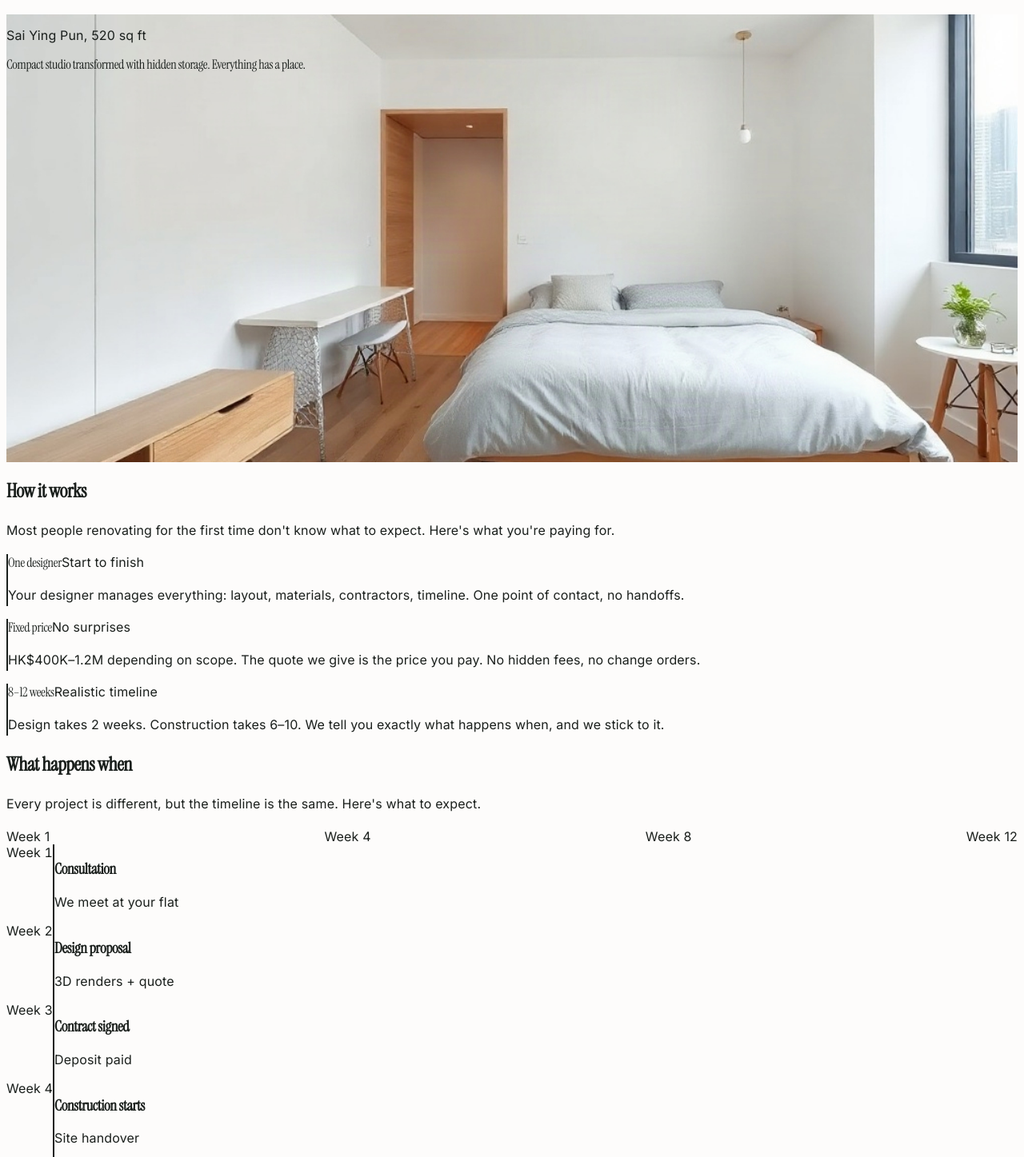
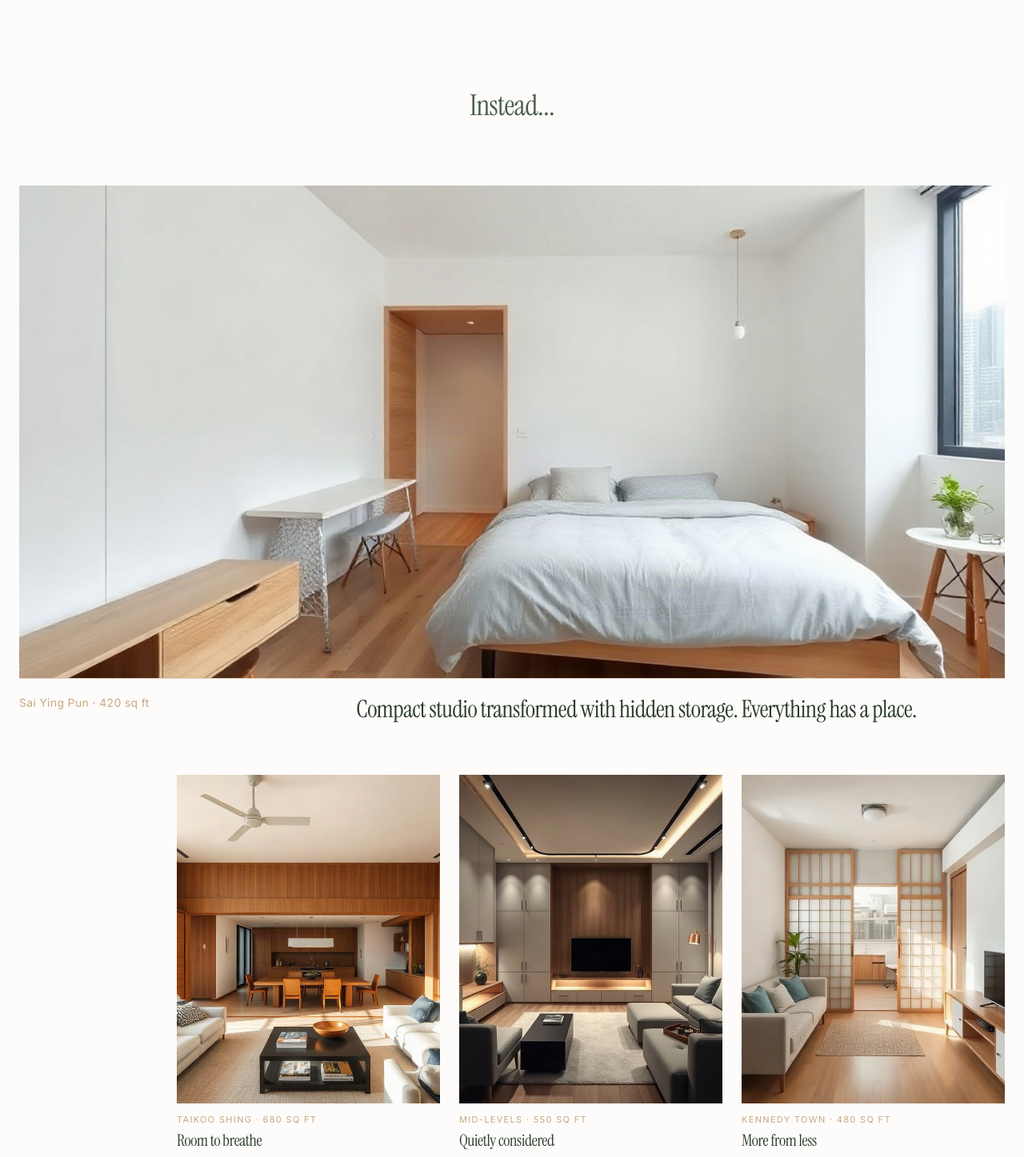
Before and after one commit to antony819/mori-living-landing, a Next.js app: page / in a window 1280 px wide. Shown: the part 843-2290 px from the top of the page at 80% size. Built offline with nearby package versions, Linux system fonts and the light colour scheme.

Commit message:
fix: Restore Tailwind styles and use full project gallery

```diff
--- a/app/globals.css
+++ b/app/globals.css
@@ -1,36 +1,63 @@
 @import url('https://fonts.googleapis.com/css2?family=Instrument+Serif:ital@0;1&family=Inter:wght@300;400;500;600&display=swap');
+@import "tailwindcss";
 
-@tailwind base;
-@tailwind components;
-@tailwind utilities;
+@theme {
+  --color-warm-paper: #fdfcfb;
+  --color-forest: #2b3a2e;
+  --color-aged-brass: #c8a882;
+  --color-pale-stone: #e8e4dc;
+  --color-moss: #4a5d4f;
+  --color-ink: #1a1f1c;
+  --font-display: "Instrument Serif", Georgia, serif;
+}
 
 :root {
-  --warm-paper: #FDFCFB;
-  --forest: #2B3A2E;
-  --aged-brass: #C8A882;
-  --pale-stone: #E8E4DC;
-  --moss: #4A5D4F;
-  --ink: #1A1F1C;
+  --warm-paper: #fdfcfb;
+  --forest: #2b3a2e;
+  --aged-brass: #c8a882;
+  --pale-stone: #e8e4dc;
+  --moss: #4a5d4f;
+  --ink: #1a1f1c;
+}
+
+html {
+  scroll-behavior: smooth;
 }
 
 body {
+  min-width: 320px;
+  margin: 0;
   color: var(--ink);
   background: var(--warm-paper);
-  font-family: 'Inter', -apple-system, system-ui, sans-serif;
+  font-family: "Inter", Arial, sans-serif;
   letter-spacing: 0.01em;
 }
 
 .font-display {
-  font-family: 'Instrument Serif', Georgia, serif;
+  font-family: "Instrument Serif", Georgia, serif;
   letter-spacing: -0.02em;
 }
 
-@layer utilities {
-  .text-balance {
-    text-wrap: balance;
-  }
+.text-balance {
+  text-wrap: balance;
+}
 
-  .breathing {
-    line-height: 1.75;
+.breathing {
+  line-height: 1.75;
+}
+
+:focus-visible {
+  outline: 2px solid var(--aged-brass);
+  outline-offset: 4px;
+}
+
+@media (prefers-reduced-motion: reduce) {
+  *,
+  *::before,
+  *::after {
+    scroll-behavior: auto !important;
+    transition-duration: 0.01ms !important;
+    animation-duration: 0.01ms !important;
+    animation-iteration-count: 1 !important;
   }
 }
--- a/components/Instead.tsx
+++ b/components/Instead.tsx
@@ -3,10 +3,30 @@
 import { motion } from "framer-motion";
 import Image from "next/image";
 
+const projects = [
+  {
+    image: "/images/project-2.jpg",
+    alt: "Open-plan Japanese-inspired living room in Taikoo Shing",
+    eyebrow: "Taikoo Shing · 680 sq ft",
+    title: "Room to breathe",
+  },
+  {
+    image: "/images/project-3.jpg",
+    alt: "Minimalist custom joinery in a Mid-Levels apartment",
+    eyebrow: "Mid-Levels · 550 sq ft",
+    title: "Quietly considered",
+  },
+  {
+    image: "/images/project-4.jpg",
+    alt: "Space-efficient apartment with Japanese room dividers in Kennedy Town",
+    eyebrow: "Kennedy Town · 480 sq ft",
+    title: "More from less",
+  },
+];
+
 export default function Instead() {
   return (
     <section className="relative">
-      {/* Section divider - minimal */}
       <div className="py-20 px-6 text-center">
         <motion.p
           initial={{ opacity: 0 }}
@@ -18,39 +38,59 @@ export default function Instead() {
         </motion.p>
       </div>
 
-      {/* Real project as window - full bleed */}
-      <motion.div
-        initial={{ opacity: 0 }}
-        whileInView={{ opacity: 1 }}
+      <div className="max-w-7xl mx-auto px-6 pb-32">
+        <motion.figure
+          initial={{ opacity: 0, y: 24 }}
+          whileInView={{ opacity: 1, y: 0 }}
           viewport={{ once: true }}
-        transition={{ duration: 1 }}
-        className="relative h-[70vh]"
+          transition={{ duration: 0.8 }}
+          className="relative"
         >
-        {/* Real project photo */}
+          <div className="relative aspect-[16/9] md:aspect-[2/1] overflow-hidden">
             <Image
               src="/images/project-1.jpg"
               alt="Sai Ying Pun studio apartment with Japanese-inspired design"
               fill
               className="object-cover"
               priority
+              sizes="(max-width: 768px) 100vw, 1200px"
             />
+          </div>
+          <figcaption className="grid md:grid-cols-[1fr_2fr] gap-4 pt-5 border-t border-aged-brass/50">
+            <p className="text-sm text-aged-brass tracking-wide">Sai Ying Pun · 420 sq ft</p>
+            <p className="font-display text-2xl md:text-3xl text-forest">
+              Compact studio transformed with hidden storage. Everything has a place.
+            </p>
+          </figcaption>
+        </motion.figure>
 
-        {/* Caption - specific, not generic */}
-        <div className="absolute bottom-0 left-0 right-0 bg-gradient-to-t from-forest/90 to-transparent p-8 md:p-12">
-          <motion.div
-            initial={{ opacity: 0, y: 20 }}
+        <div className="grid grid-cols-2 md:grid-cols-3 gap-3 md:gap-6 mt-16 md:ml-[16%]">
+          {projects.map((project, index) => (
+            <motion.figure
+              key={project.image}
+              initial={{ opacity: 0, y: 24 }}
               whileInView={{ opacity: 1, y: 0 }}
               viewport={{ once: true }}
-            transition={{ delay: 0.3 }}
-            className="max-w-6xl mx-auto"
+              transition={{ delay: index * 0.12, duration: 0.7 }}
+              className={index === 2 ? "col-span-2 md:col-span-1" : ""}
             >
-            <p className="text-aged-brass text-sm tracking-wide mb-2">Sai Ying Pun, 520 sq ft</p>
-            <p className="text-warm-paper font-display text-2xl md:text-3xl max-w-2xl">
-              Compact studio transformed with hidden storage. Everything has a place.
-            </p>
-          </motion.div>
+              <div className="relative aspect-[4/5] overflow-hidden bg-pale-stone">
+                <Image
+                  src={project.image}
+                  alt={project.alt}
+                  fill
+                  className="object-cover transition-transform duration-700 hover:scale-105"
+                  sizes="(max-width: 768px) 50vw, 28vw"
+                />
               </div>
-      </motion.div>
+              <figcaption className="pt-3">
+                <p className="text-[11px] uppercase tracking-[0.12em] text-aged-brass">{project.eyebrow}</p>
+                <p className="font-display text-xl text-forest mt-1">{project.title}</p>
+              </figcaption>
+            </motion.figure>
+          ))}
+        </div>
+      </div>
     </section>
   );
 }
```
Lines whose indentation alone changed are shown as unchanged.
